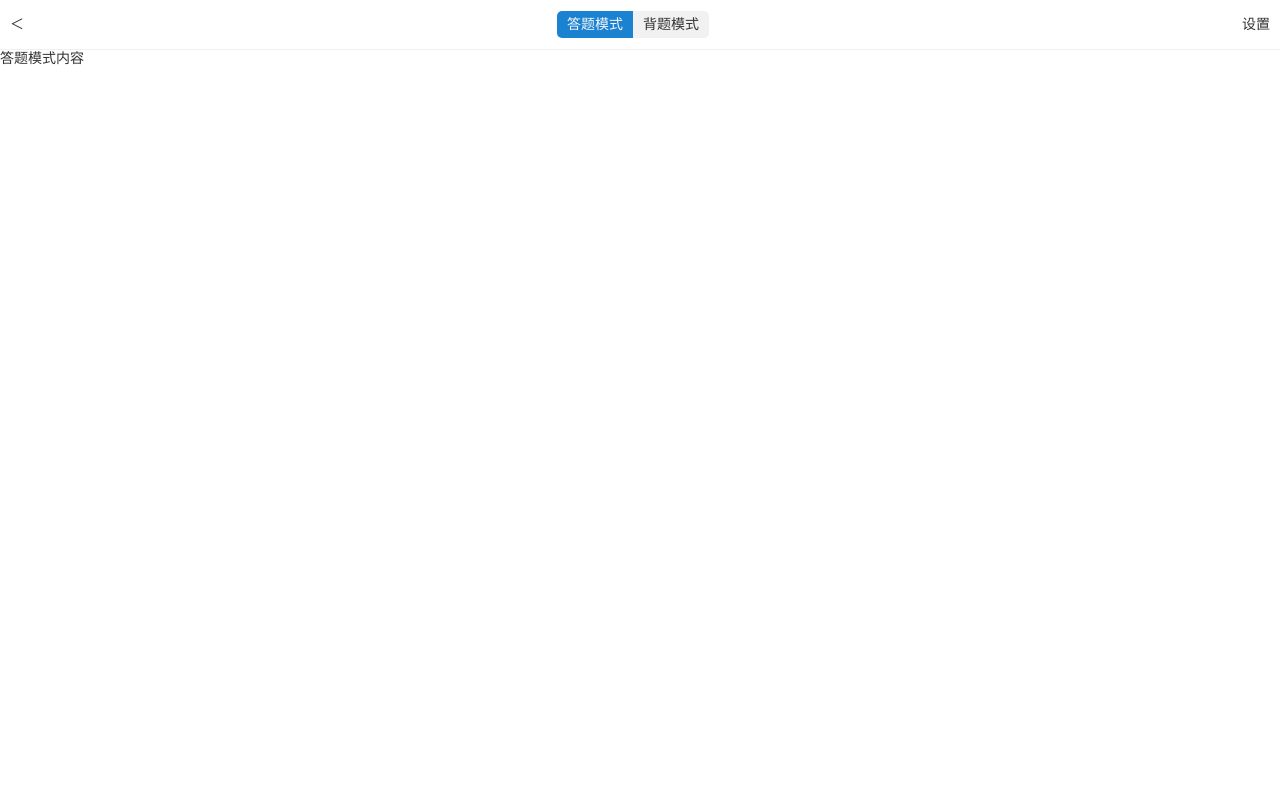
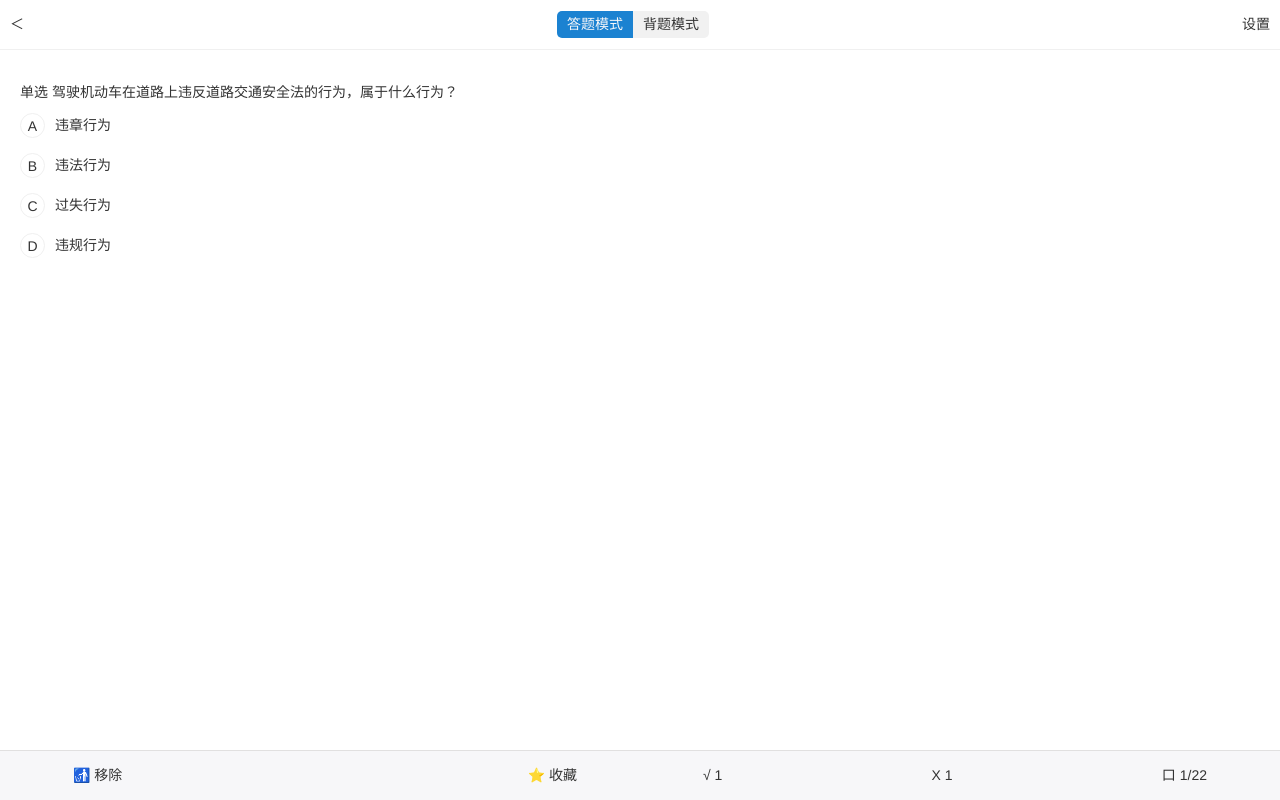
Before and after one commit to enZhou/carParcitce, a Vue app: page /#/errorQuestion in a window 1280 px wide. Built offline with nearby package versions, Linux system fonts and the light colour scheme; the HTML template or start-up script is replaced by a standard one.

Commit message:
收藏menu题组件

```diff
--- /dev/null
+++ b/src/components/answerQuestion.vue
@@ -0,0 +1,69 @@
+<!-- 答题模式 -->
+<template>
+  <div class="question_box">
+    <div class="question_title">
+      <span>单选 </span>
+      <span v-if="false">判断 </span>
+      <span v-if="false">多选 </span>
+      <span>
+        驾驶机动车在道路上违反道路交通安全法的行为，属于什么行为？
+      </span>
+    </div>
+    <img v-if="false" src="../../assets/img/img.png" alt="" />
+    <ul class="option_box">
+      <li>
+        <div class="option">A</div>
+        <span>违章行为</span>
+      </li>
+      <li>
+        <div class="option">B</div>
+        <span>违法行为</span>
+      </li>
+      <li>
+        <div class="option">C</div>
+        <span>过失行为</span>
+      </li>
+      <li>
+        <div class="option">D</div>
+        <span>违规行为</span>
+      </li>
+    </ul>
+  </div>
+</template>
+<script>
+export default {
+  data() {
+    return {};
+  }
+};
+</script>
+<style lang="scss" scoped>
+.question_box {
+  padding: 0.6rem 0.4rem;
+  line-height: 0.5rem;
+  img {
+    display: block;
+    margin: 0 auto;
+    max-width: 100%;
+  }
+}
+.option_box {
+  width: 100%;
+  li {
+    line-height: 0.8rem;
+    display: flex;
+    flex-wrap: nowrap;
+    justify-content: flex-start;
+    align-items: center;
+    .option {
+      width: 0.5rem;
+      height: 0.5rem;
+      border-radius: 0.5rem;
+      line-height: 0.5rem;
+      text-align: center;
+      border: 1px solid #f0f0f0;
+      margin-right: 0.2rem;
+    }
+  }
+}
+</style>
--- /dev/null
+++ b/src/components/questionFooter.vue
@@ -0,0 +1,78 @@
+<!-- 答题底部 收藏错题等 -->
+<template>
+  <div class="question_bottom">
+    <div class="option left">
+      <div class="submit" v-if="submit === true">
+        🆚 交卷
+      </div>
+      <div class="del" v-if="del === true">
+        🚮 移除
+      </div>
+      <div class="uncollected" v-if="uncollected === true">
+        ⭐️ 收藏
+      </div>
+      <div class="collected" v-if="collected === true">
+        ⭐️ 已收藏
+      </div>
+    </div>
+    <div class="option right">
+      <div class="correct">
+        √ 1
+      </div>
+      <div class="error">
+        X 1
+      </div>
+      <div class="menu">
+        口 1/22
+      </div>
+    </div>
+  </div>
+</template>
+<script>
+export default {
+  data() {
+    return {};
+  },
+  props: {
+    submit: {
+      type: Boolean,
+      default: false
+    },
+    del: {
+      type: Boolean,
+      default: false
+    },
+    uncollected: {
+      type: Boolean,
+      default: false
+    },
+    collected: {
+      type: Boolean,
+      default: false
+    }
+  },
+  methods: {}
+};
+</script>
+<style lang="scss" scoped>
+.question_bottom {
+  position: fixed;
+  bottom: 0;
+  left: 0;
+  width: 100%;
+  height: 1rem;
+  background-color: #f7f7f9;
+  border-top: 1px solid #e1e0e0;
+  display: flex;
+  flex-wrap: nowrap;
+  justify-content: space-around;
+  padding: 0 0.2rem;
+  .option {
+    width: 40%;
+    display: flex;
+    flex-wrap: nowrap;
+    justify-content: space-between;
+    align-items: center;
+  }
+}
+</style>
--- /dev/null
+++ b/src/components/reciteQuestion.vue
@@ -0,0 +1,105 @@
+<!-- 背题模式 -->
+<template>
+  <div class="question_box">
+    <div class="question_title">
+      <span v-if="false">单选 </span>
+      <span>判断 </span>
+      <span v-if="false">多选 </span>
+      <span>
+        这辆小型载客汽车驶离高速公路行车道的方法是正确的。
+      </span>
+    </div>
+    <img src="../assets/img/img.png" alt="" />
+    <ul class="option_box">
+      <li>
+        <div class="option">A</div>
+        <span>正确</span>
+      </li>
+      <li>
+        <div class="option">B</div>
+        <span>错误</span>
+      </li>
+    </ul>
+    <div class="questionInfo">
+      <div class="info_title">
+        <span class="title">试题详解</span>
+      </div>
+
+      <div class="info_content">
+        违反《道路交通安全法》，属于违法行为官方已无违规、违章的说法。
+      </div>
+    </div>
+  </div>
+</template>
+<script>
+export default {
+  data() {
+    return {};
+  }
+};
+</script>
+<style lang="scss" scoped>
+.question_box {
+  padding: 0.6rem 0.4rem;
+  line-height: 0.5rem;
+  img {
+    display: block;
+    margin: 0 auto;
+    max-width: 100%;
+  }
+}
+.option_box {
+  width: 100%;
+  li {
+    line-height: 0.8rem;
+    display: flex;
+    flex-wrap: nowrap;
+    justify-content: flex-start;
+    align-items: center;
+    .option {
+      width: 0.5rem;
+      height: 0.5rem;
+      border-radius: 0.5rem;
+      line-height: 0.5rem;
+      text-align: center;
+      border: 1px solid #f0f0f0;
+      margin-right: 0.2rem;
+    }
+  }
+}
+.questionInfo {
+  width: 100%;
+  margin-top: 0.4rem;
+  .info_title {
+    position: relative;
+    text-align: center;
+
+    &:before {
+      content: "";
+      position: absolute;
+      top: 0.2rem;
+      left: 1.2rem;
+      height: 1px;
+      border: 1px solid #f0f0f0;
+      width: 0.8rem;
+    }
+    &:after {
+      content: "";
+      position: absolute;
+      top: 0.2rem;
+      right: 1.2rem;
+      height: 1px;
+      border: 1px solid #f0f0f0;
+      width: 0.8rem;
+    }
+  }
+  .info_content{
+      line-height: 0.5rem;
+      img{
+          max-width: 100%;
+          display: block;
+          margin: 0 auto;
+      }
+  }
+}
+</style>
--- a/src/views/questionBank/errorQuestion.vue
+++ b/src/views/questionBank/errorQuestion.vue
@@ -4,10 +4,12 @@
     <commonNav :active="active" :showType="showType" @changeModal="changeType">
       <template slot="content">
         <div v-show="active === 'answer'">
-          答题模式内容
+          <answer-question></answer-question>
+          <!-- 底部操作等 -->
+          <questionFooter :del="true" :uncollected="true"></questionFooter>
         </div>
         <div v-show="active === 'recite'">
-          背题模式内容
+          <recite-question></recite-question>
         </div>
       </template>
     </commonNav>
@@ -15,9 +17,15 @@
 </template>
 <script>
 import commonNav from "../../components/commonNav.vue";
+import questionFooter from "../../components/questionFooter.vue";
+import answerQuestion from "../../components/answerQuestion.vue";
+import reciteQuestion from "../../components/reciteQuestion.vue";
 export default {
   components: {
-    commonNav
+    commonNav,
+    questionFooter,
+    answerQuestion,
+    reciteQuestion
   },
   data() {
     return {
@@ -35,4 +43,6 @@ export default {
 };
 </script>
 <style lang="scss" scoped>
+
+
 </style>
```
Also changed, not shown: src/assets/img/img.png (added).
